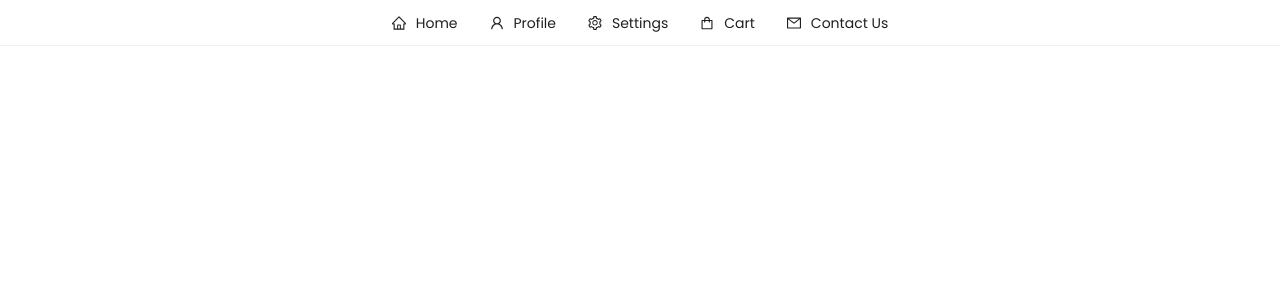
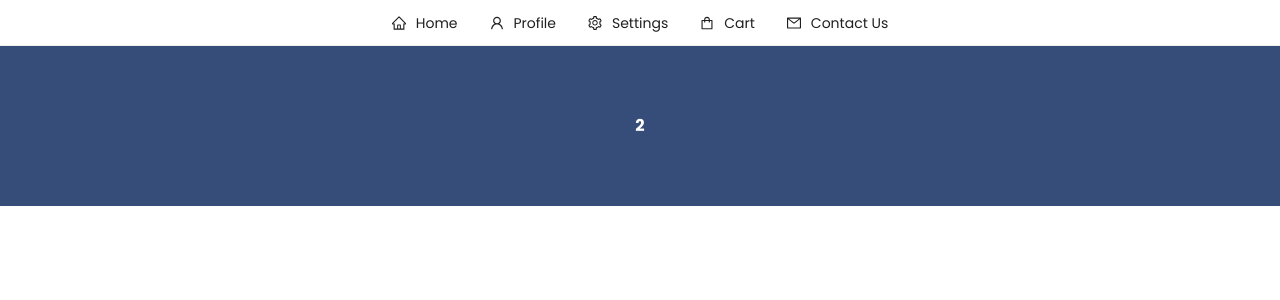
Before and after one commit to Yagafarov/anod_react, a React (Create React App) app: page / in a window 1280 px wide. Shown: the top 300 px of the page. Built offline with nearby package versions, Linux system fonts and the light colour scheme.

Commit message:
Home qo'shildi

```diff
--- a/src/App.js
+++ b/src/App.js
@@ -1,11 +1,13 @@
 import React  from "react";
 import './App.css';
+import Home from "./components/Home/Home";
 import Navbar from "./components/Navbar/Navbar";
 
 function App() {
   return (
     <div className="App">
     <Navbar/>
+    <Home/>
     </div>
   );
 }
--- /dev/null
+++ b/src/components/Home/Home.css
@@ -0,0 +1,4 @@
+.home{
+    width: 100%;
+    height: 200vh;
+}
--- /dev/null
+++ b/src/components/Home/Home.jsx
@@ -0,0 +1,29 @@
+import React from 'react';
+import { Carousel } from 'antd';
+import './Home.css'
+const contentStyle = {
+  height: '160px',
+  color: '#fff',
+  lineHeight: '160px',
+  textAlign: 'center',
+  background: '#364d79',
+};
+
+const Home = () => (
+  <Carousel autoplay className='home'>
+    <div>
+      <h3 style={contentStyle}>1</h3>
+    </div>
+    <div>
+      <h3 style={contentStyle}>2</h3>
+    </div>
+    <div>
+      <h3 style={contentStyle}>3</h3>
+    </div>
+    <div>
+      <h3 style={contentStyle}>4</h3>
+    </div>
+  </Carousel>
+);
+
+export default Home;
```
